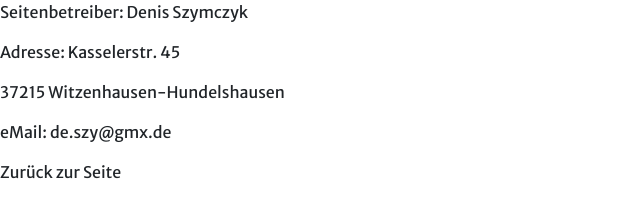
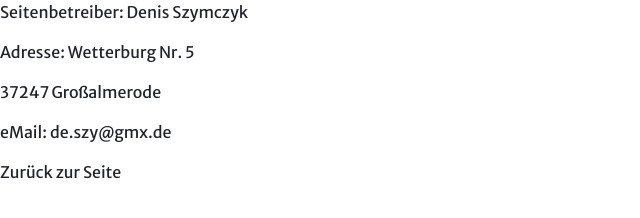
Before and after one commit to debianis/ws002, a website: page impressum.html in a window 1280 px wide. Shown: the whole page, without its empty margins (0-640 px from the left). Drawn offline with nearby package versions, Linux system fonts and the light colour scheme.

Commit message:
Update impressum.html

```diff
--- a/impressum.html
+++ b/impressum.html
@@ -29,8 +29,8 @@
 <body>
   <!--Impressum-->
   <p>Seitenbetreiber: Denis Szymczyk</p>
-  <p>Adresse:         Kasselerstr. 45</p>
-  <p>                 37215 Witzenhausen-Hundelshausen</p>
+  <p>Adresse:         Wetterburg Nr. 5</p>
+  <p>                 37247 Großalmerode</p>
   <p>eMail:           de.szy@gmx.de</p>
 
   <a href="http://www.naildesign-bbs.de/">Zurück zur Seite</a>
```
